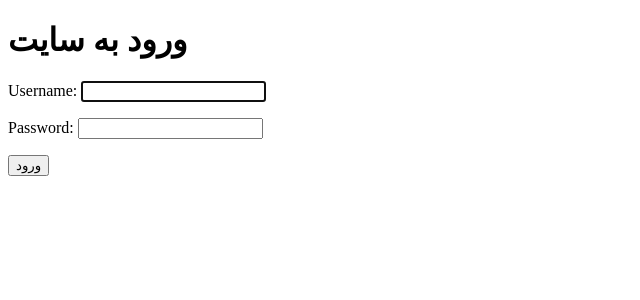
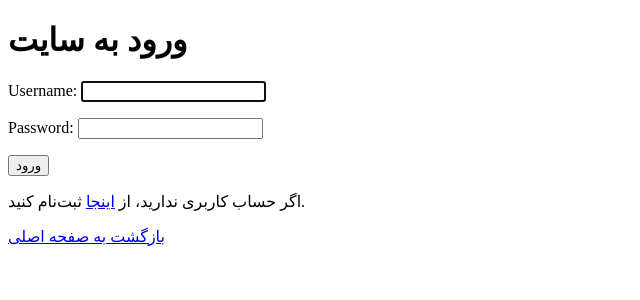
Before and after one commit to setarehmousavifar/news_platform, a Django app: page /accounts/login/ in a window 1280 px wide. Shown: the top 300 px of the page, without its empty margins (0-640 px from the left). Run offline with Django 5.2, Linux system fonts and the light colour scheme.

Commit message:
بهینه‌سازی و افزودن لینک‌ها به login.html

```diff
--- a/templates/accounts/login.html
+++ b/templates/accounts/login.html
@@ -2,14 +2,24 @@
 <html lang="fa">
 <head>
     <meta charset="UTF-8">
+    <meta name="viewport" content="width=device-width, initial-scale=1.0">
     <title>ورود</title>
 </head>
 <body>
+    <!-- عنوان صفحه -->
     <h1>ورود به سایت</h1>
+
+    <!-- فرم ورود -->
     <form method="post">
         {% csrf_token %}
         {{ form.as_p }}
         <button type="submit">ورود</button>
     </form>
+
+    <!-- پیام ثبت‌نام -->
+    <p>اگر حساب کاربری ندارید، از <a href="{% url 'register' %}">اینجا</a> ثبت‌نام کنید.</p>
+
+    <!-- لینک بازگشت -->
+    <a href="{% url 'home' %}">بازگشت به صفحه اصلی</a>
 </body>
 </html>
```
